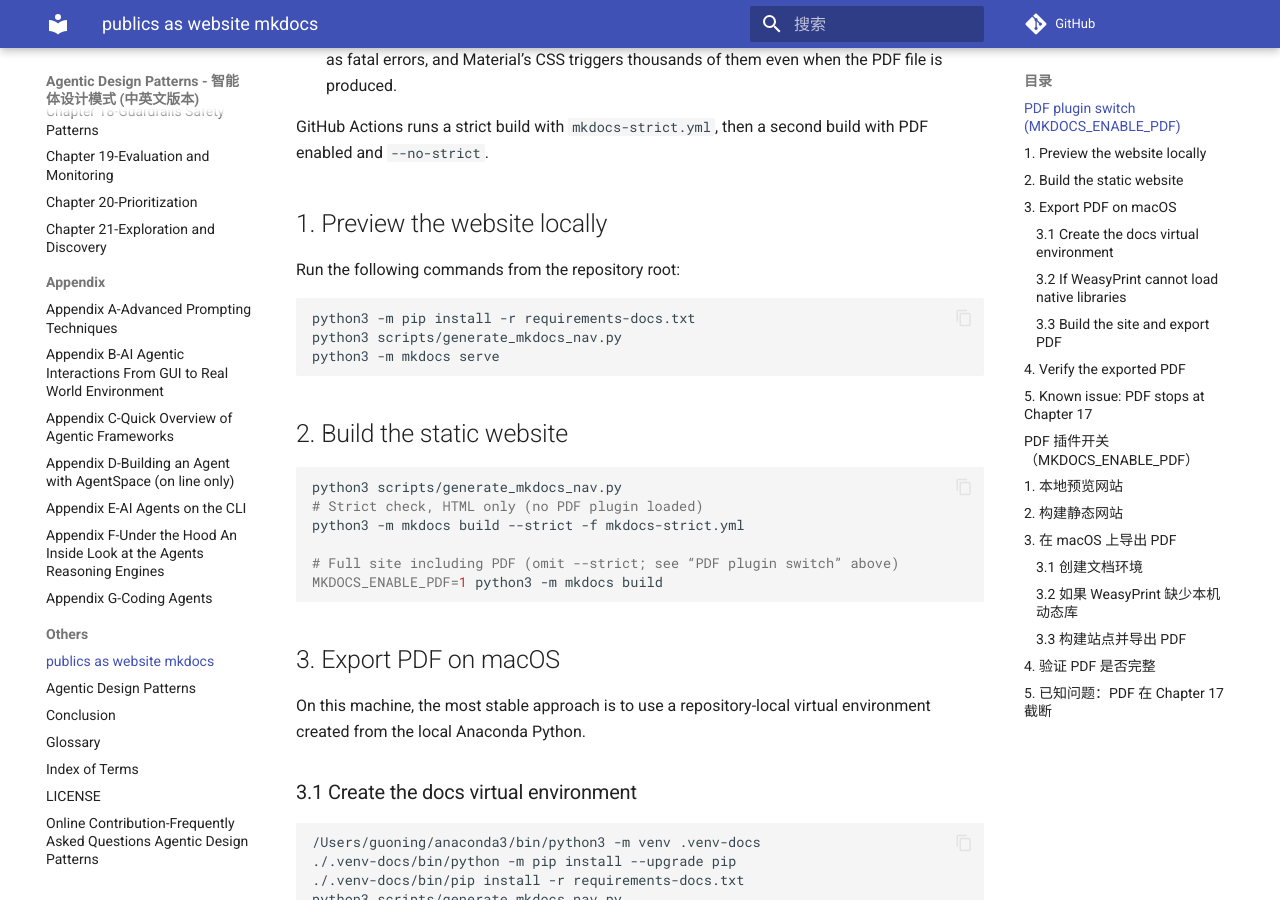
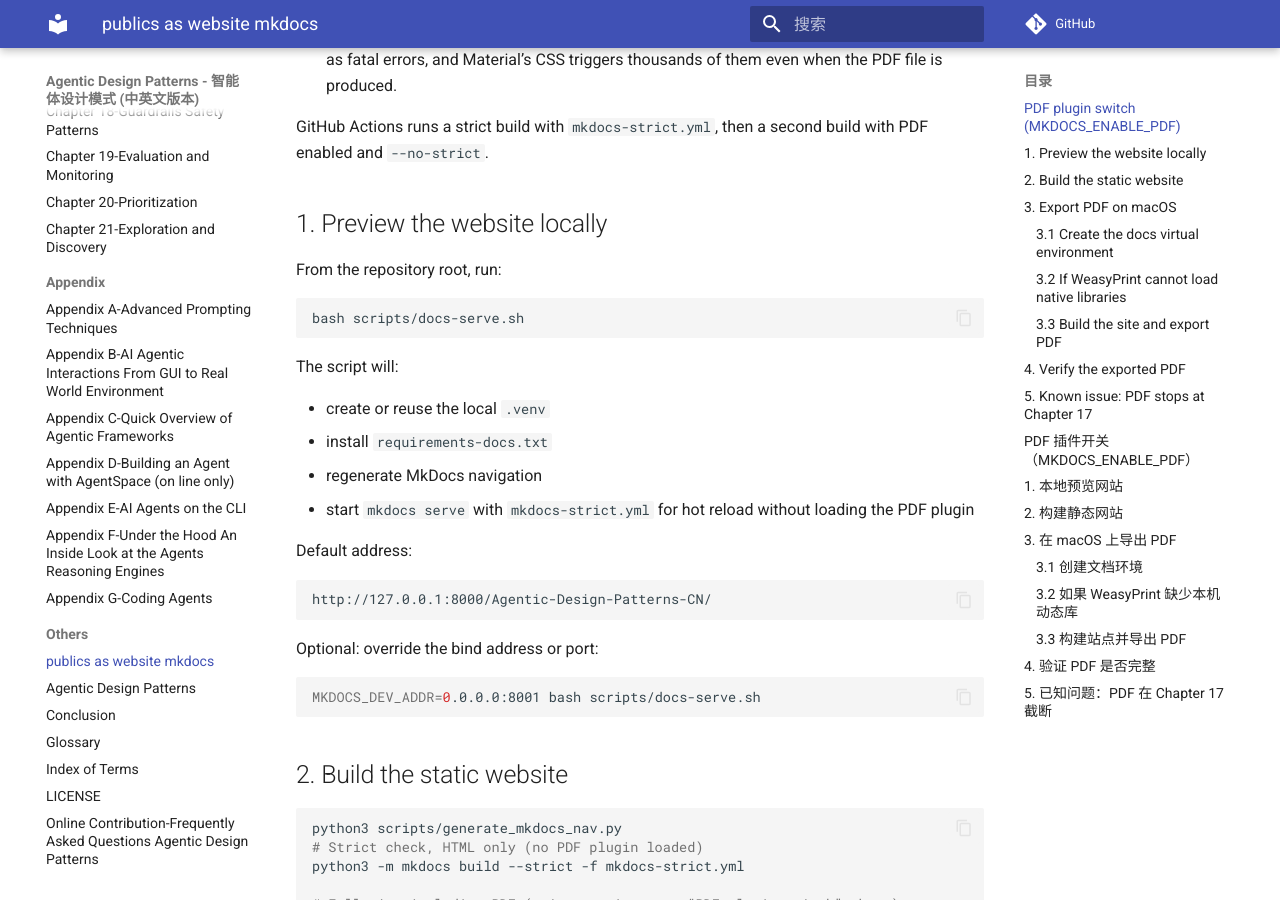
Before and after one commit to ningg/Agentic-Design-Patterns-CN, an MkDocs documentation site: the page built from cn/publics_as_website_mkdocs.md, in a window 1280 px wide and 900 px high, scrolled down 601 px. Built offline with MkDocs 1.6.1 and Material for MkDocs 9.7.7, drawn with Linux system fonts in a browser that asks for light colours; comment, search, counter and statistics services are not loaded; some of the changed text lies outside the part shown.

Commit message:
docs: add mkdocs preview script
Made-with: Cursor

````diff
--- a/cn/publics_as_website_mkdocs.md
+++ b/cn/publics_as_website_mkdocs.md
@@ -19,12 +19,29 @@ GitHub Actions runs a strict build with `mkdocs-strict.yml`, then a second build
 
 ## 1. Preview the website locally
 
-Run the following commands from the repository root:
+From the repository root, run:
 
 ```bash
-python3 -m pip install -r requirements-docs.txt
-python3 scripts/generate_mkdocs_nav.py
-python3 -m mkdocs serve
+bash scripts/docs-serve.sh
+```
+
+The script will:
+
+- create or reuse the local `.venv`
+- install `requirements-docs.txt`
+- regenerate MkDocs navigation
+- start `mkdocs serve` with `mkdocs-strict.yml` for hot reload without loading the PDF plugin
+
+Default address:
+
+```text
+http://127.0.0.1:8000/Agentic-Design-Patterns-CN/
+```
+
+Optional: override the bind address or port:
+
+```bash
+MKDOCS_DEV_ADDR=0.0.0.0:8001 bash scripts/docs-serve.sh
 ```
 
 ## 2. Build the static website
@@ -174,9 +191,26 @@ This repository includes `.github/workflows/deploy-docs.yml`, which deploys the
 > 在仓库根目录执行：
 >
 > ```bash
-> python3 -m pip install -r requirements-docs.txt
-> python3 scripts/generate_mkdocs_nav.py
-> python3 -m mkdocs serve
+> bash scripts/docs-serve.sh
+> ```
+>
+> 该脚本会自动：
+>
+> - 创建或复用本地 `.venv`
+> - 安装 `requirements-docs.txt`
+> - 重新生成 MkDocs 导航
+> - 使用 `mkdocs-strict.yml` 启动热更新预览，避免加载 PDF 插件
+>
+> 默认访问地址：
+>
+> ```text
+> http://127.0.0.1:8000/Agentic-Design-Patterns-CN/
+> ```
+>
+> 如需自定义监听地址或端口，可执行：
+>
+> ```bash
+> MKDOCS_DEV_ADDR=0.0.0.0:8001 bash scripts/docs-serve.sh
 > ```
 >
 > ## 2. 构建静态网站
````
Also changed, not shown: 1 other file.
